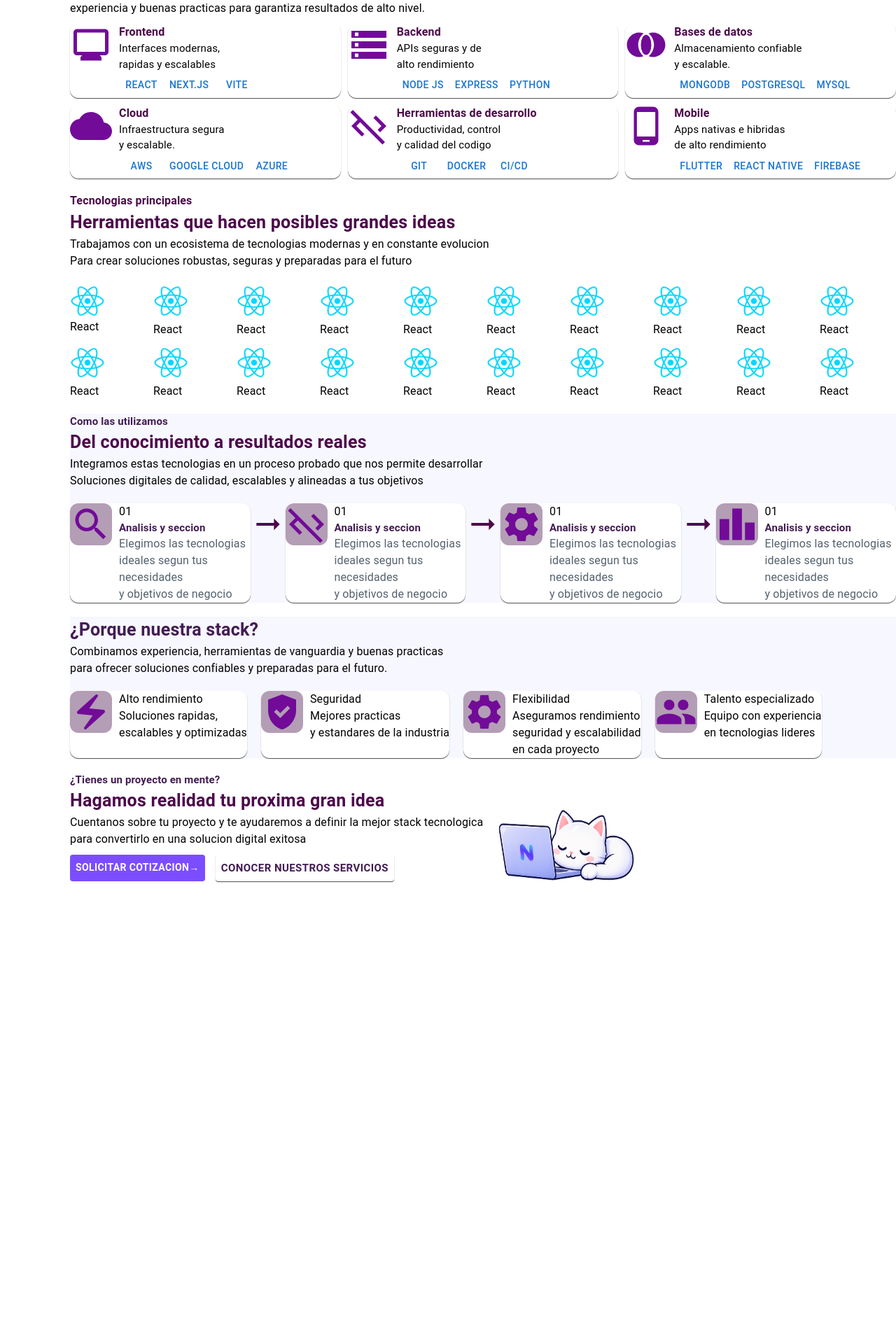
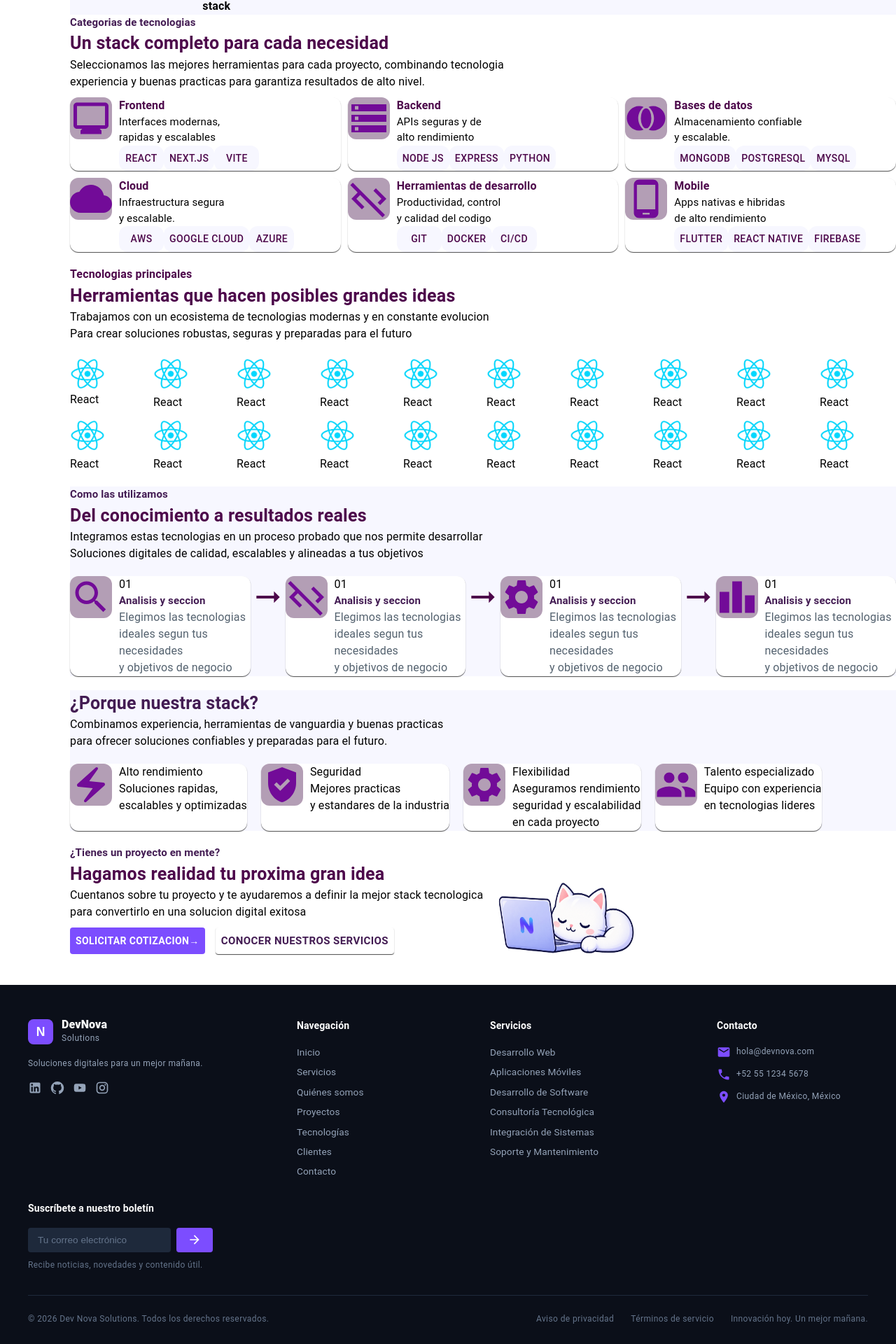
Before and after one commit to jessicahernandezt/dev-nova-solutions, a React (Vite) app: page /tecnologias in a window 1280 px wide. Shown: the part 548-2468 px from the top of the page at 70% size. Before the commit the page ends 1851 px from the top, so only its background shows below. Built offline with nearby package versions, Linux system fonts and the light colour scheme.

Commit message:
feat: termine la pagina individual, agregue los ultimos detalles de diseño a llas secciones faltantes, añadi footer

```diff
--- a/src/components/Categorias.jsx
+++ b/src/components/Categorias.jsx
@@ -27,7 +27,7 @@ function Categorias() {
             <Box sx={{marginTop:'10px', display:'grid', gridTemplateColumns:'repeat(3, 1fr)',gap:'10px'}}/*Tarjetas*/>
 
                 <Box sx={{backgroundColor:'white',display:'flex',borderRadius:'12px',boxShadow:'0 1px 1px rgba(0,0,0,0.7)'}}/*Font-End*/>
-                    <MonitorIcon sx={{color:'#720b98', width:'60px',height:'60px'}}></MonitorIcon>
+                    <MonitorIcon sx={{color:'#720b98', width:'60px',height:'60px',borderRadius:'12px', backgroundColor:'#b39eb5'}}></MonitorIcon>
 
                     <Box sx={{marginLeft:'10px'}}/*info-tarjeta*/>
                     <Typography sx={{color:'#4d084b', fontWeight:'bold'}}>Frontend</Typography>
@@ -36,14 +36,14 @@ function Categorias() {
                         rapidas y escalables
                     </Typography>
 
-                    <Button>React</Button>
-                    <Button>Next.js</Button>
-                    <Button>Vite</Button>
+                    <Button sx={{borderRadius:'12px', backgroundColor:'#f7f7ff', color: '#4d084b'}}>React</Button>
+                    <Button sx={{borderRadius:'12px', backgroundColor:'#f7f7ff', color: '#4d084b'}}>Next.js</Button>
+                    <Button sx={{borderRadius:'12px', backgroundColor:'#f7f7ff', color: '#4d084b'}}>Vite</Button>
                     </Box>
                 </Box>
 
                 <Box sx={{backgroundColor:'white',display:'flex',borderRadius:'12px',boxShadow:'0 1px 1px rgba(0,0,0,0.7)'}}/*Back-End*/>
-                    <StorageIcon sx={{color:'#720b98', width:'60px',height:'60px'}}></StorageIcon>
+                    <StorageIcon sx={{color:'#720b98', width:'60px',height:'60px', borderRadius:'12px', backgroundColor:'#b39eb5'}}></StorageIcon>
 
                     <Box sx={{marginLeft:'10px'}}/*info-tarjeta*/>
                     <Typography sx={{color:'#4d084b', fontWeight:'bold'}}>Backend</Typography>
@@ -52,14 +52,14 @@ function Categorias() {
                         alto rendimiento
                     </Typography>
 
-                    <Button>Node js</Button>
-                    <Button>Express</Button>
-                    <Button>Python</Button>
+                    <Button sx={{borderRadius:'12px', backgroundColor:'#f7f7ff', color: '#4d084b'}}>Node js</Button>
+                    <Button sx={{borderRadius:'12px', backgroundColor:'#f7f7ff', color: '#4d084b'}}>Express</Button>
+                    <Button sx={{borderRadius:'12px', backgroundColor:'#f7f7ff', color: '#4d084b'}}>Python</Button>
                     </Box>
                 </Box>
 
                 <Box sx={{backgroundColor:'white',display:'flex',borderRadius:'12px',boxShadow:'0 1px 1px rgba(0,0,0,0.7)'}}/*Bases-Datos*/>
-                    <JoinFullIcon sx={{color:'#720b98', width:'60px',height:'60px'}}></JoinFullIcon>
+                    <JoinFullIcon sx={{color:'#720b98', width:'60px',height:'60px', borderRadius:'12px', backgroundColor:'#b39eb5'}}></JoinFullIcon>
 
                     <Box sx={{marginLeft:'10px'}} /*info-tarjeta*/>
                     <Typography sx={{color:'#4d084b', fontWeight:'bold'}}>Bases de datos</Typography>
@@ -68,14 +68,14 @@ function Categorias() {
                         y escalable.
                     </Typography>
 
-                    <Button>MongoDB</Button>
-                    <Button>PostgreSQL</Button>
-                    <Button>MySQL</Button>
+                    <Button sx={{borderRadius:'12px', backgroundColor:'#f7f7ff', color: '#4d084b'}}>MongoDB</Button>
+                    <Button sx={{borderRadius:'12px', backgroundColor:'#f7f7ff', color: '#4d084b'}}>PostgreSQL</Button>
+                    <Button sx={{borderRadius:'12px', backgroundColor:'#f7f7ff', color: '#4d084b'}}>MySQL</Button>
                     </Box>
                 </Box>
 
                 <Box sx={{backgroundColor:'white',display:'flex',borderRadius:'12px',boxShadow:'0 1px 1px rgba(0,0,0,0.7)'}}/*Cloud*/>
-                    <CloudIcon sx={{color:'#720b98', width:'60px',height:'60px'}}></CloudIcon>
+                    <CloudIcon sx={{color:'#720b98', width:'60px',height:'60px', borderRadius:'12px', backgroundColor:'#b39eb5'}}></CloudIcon>
 
                     <Box sx={{marginLeft:'10px'}}/*info-tarjeta*/>
                     <Typography sx={{color:'#4d084b', fontWeight:'bold'}}>Cloud</Typography>
@@ -84,14 +84,14 @@ function Categorias() {
                         y escalable.
                     </Typography>
 
-                    <Button>AWS</Button>
-                    <Button>Google Cloud</Button>
-                    <Button>Azure</Button>
+                    <Button sx={{borderRadius:'12px', backgroundColor:'#f7f7ff', color: '#4d084b'}}>AWS</Button>
+                    <Button sx={{borderRadius:'12px', backgroundColor:'#f7f7ff', color: '#4d084b'}}>Google Cloud</Button>
+                    <Button sx={{borderRadius:'12px', backgroundColor:'#f7f7ff', color: '#4d084b'}}>Azure</Button>
                     </Box>
                 </Box>
 
                 <Box sx={{backgroundColor:'white',display:'flex',borderRadius:'12px',boxShadow:'0 1px 1px rgba(0,0,0,0.7)'}}/*Desarrollo*/>
-                    <CodeOffIcon sx={{color:'#720b98', width:'60px',height:'60px'}}></CodeOffIcon>
+                    <CodeOffIcon sx={{color:'#720b98', width:'60px',height:'60px',borderRadius:'12px', backgroundColor:'#b39eb5'}}></CodeOffIcon>
 
                     <Box sx={{marginLeft:'10px'}}/*info-tarjeta*/>
                     <Typography sx={{color:'#4d084b', fontWeight:'bold'}}>Herramientas de desarrollo</Typography>
@@ -100,14 +100,14 @@ function Categorias() {
                         y calidad del codigo
                     </Typography>
 
-                    <Button>Git</Button>
-                    <Button>Docker</Button>
-                    <Button>CI/CD</Button>
+                    <Button sx={{borderRadius:'12px', backgroundColor:'#f7f7ff', color: '#4d084b'}}>Git</Button>
+                    <Button sx={{borderRadius:'12px', backgroundColor:'#f7f7ff', color: '#4d084b'}}>Docker</Button>
+                    <Button sx={{borderRadius:'12px', backgroundColor:'#f7f7ff', color: '#4d084b'}}>CI/CD</Button>
                     </Box>
                 </Box>
 
                 <Box sx={{backgroundColor:'white',display:'flex',borderRadius:'12px',boxShadow:'0 1px 1px rgba(0,0,0,0.7)'}}/*Mobile*/>
-                    <PhoneAndroidIcon sx={{color:'#720b98', width:'60px',height:'60px'}}></PhoneAndroidIcon>
+                    <PhoneAndroidIcon sx={{color:'#720b98', width:'60px',height:'60px',borderRadius:'12px', backgroundColor:'#b39eb5'}}></PhoneAndroidIcon>
 
                     <Box sx={{marginLeft:'10px'}}/*info-tarjeta*/>
                     <Typography sx={{color:'#4d084b', fontWeight:'bold'}}>Mobile</Typography>
@@ -116,9 +116,9 @@ function Categorias() {
                         de alto rendimiento
                     </Typography>
 
-                    <Button>Flutter</Button>
-                    <Button>React Native</Button>
-                    <Button>Firebase</Button>
+                    <Button sx={{borderRadius:'12px', backgroundColor:'#f7f7ff', color: '#4d084b'}}>Flutter</Button>
+                    <Button sx={{borderRadius:'12px', backgroundColor:'#f7f7ff', color: '#4d084b'}}>React Native</Button>
+                    <Button sx={{borderRadius:'12px', backgroundColor:'#f7f7ff', color: '#4d084b'}}>Firebase</Button>
                     </Box>
                 </Box>
             </Box>
--- /dev/null
+++ b/src/components/Footer.jsx
@@ -0,0 +1,191 @@
+import React from 'react';
+import {
+    Box,
+    Typography,
+    Divider,
+} from '@mui/material';
+import LinkedInIcon from '@mui/icons-material/LinkedIn';
+import GitHubIcon from '@mui/icons-material/GitHub';
+import YouTubeIcon from '@mui/icons-material/YouTube';
+import InstagramIcon from '@mui/icons-material/Instagram';
+import EmailIcon from '@mui/icons-material/Email';
+import PhoneIcon from '@mui/icons-material/Phone';
+import LocationOnIcon from '@mui/icons-material/LocationOn';
+import ArrowForwardIcon from '@mui/icons-material/ArrowForward';
+
+function Footer() {
+  return (
+    <Box sx={{ bgcolor: '#0b0f19', color: '#94a3b8', py: 6, px: '2%' }}>
+      <Box sx={{ maxWidth: '1200px', mx: 'auto' }}>
+
+        <Box sx={{
+          display: 'flex',
+          justifyContent: 'space-between',
+          flexWrap: 'wrap',
+          gap: 4,
+          mb: 4
+        }}>
+
+          <Box sx={{ width: { xs: '100%', sm: '45%', md: '22%' } }}>
+            <Box sx={{ display: 'flex', alignItems: 'center', gap: 1.5, mb: 2 }}>
+              <Box
+                sx={{
+                  bgcolor: '#7c4dff',
+                  color: '#fff',
+                  width: 36,
+                  height: 36,
+                  borderRadius: 2,
+                  display: 'flex',
+                  alignItems: 'center',
+                  justifyContent: 'center',
+                  fontWeight: 800,
+                  fontSize: '1.1rem',
+                }}
+              >
+                N
+              </Box>
+              <Box>
+                <Typography variant="subtitle1" sx={{ fontWeight: 800, color: '#fff', lineHeight: 1.1 }}>
+                  DevNova
+                </Typography>
+                <Typography variant="caption" sx={{ color: '#94a3b8', letterSpacing: 0.5 }}>
+                  Solutions
+                </Typography>
+              </Box>
+            </Box>
+
+            <Typography variant="caption" sx={{ display: 'block', color: '#94a3b8', mb: 2, lineHeight: 1.5 }}>
+              Soluciones digitales para un mejor mañana.
+            </Typography>
+
+            <Box sx={{ display: 'flex', gap: 1.5, color: '#94a3b8' }}>
+              <LinkedInIcon fontSize="small" sx={{ cursor: 'pointer', '&:hover': { color: '#7c4dff' } }} />
+              <GitHubIcon fontSize="small" sx={{ cursor: 'pointer', '&:hover': { color: '#7c4dff' } }} />
+              <YouTubeIcon fontSize="small" sx={{ cursor: 'pointer', '&:hover': { color: '#7c4dff' } }} />
+              <InstagramIcon fontSize="small" sx={{ cursor: 'pointer', '&:hover': { color: '#7c4dff' } }} />
+            </Box>
+          </Box>
+
+          <Box sx={{ width: { xs: '45%', sm: '30%', md: '13%' } }}>
+            <Typography variant="subtitle2" sx={{ fontWeight: 700, color: '#fff', mb: 2 }}>
+              Navegación
+            </Typography>
+            <Box sx={{ display: 'flex', flexDirection: 'column', gap: 1 }}>
+              {['Inicio', 'Servicios', 'Quiénes somos', 'Proyectos', 'Tecnologías', 'Clientes', 'Contacto'].map((item) => (
+                <Typography
+                  key={item}
+                  sx={{ color: '#94a3b8', fontSize: '0.85rem', cursor: 'pointer', '&:hover': { color: '#7c4dff' } }}
+                >
+                  {item}
+                </Typography>
+              ))}
+            </Box>
+          </Box>
+
+          <Box sx={{ width: { xs: '45%', sm: '30%', md: '17%' } }}>
+            <Typography variant="subtitle2" sx={{ fontWeight: 700, color: '#fff', mb: 2 }}>
+              Servicios
+            </Typography>
+            <Box sx={{ display: 'flex', flexDirection: 'column', gap: 1 }}>
+              {['Desarrollo Web', 'Aplicaciones Móviles', 'Desarrollo de Software', 'Consultoría Tecnológica', 'Integración de Sistemas', 'Soporte y Mantenimiento'].map((item) => (
+                <Typography
+                  key={item}
+                  sx={{ color: '#94a3b8', fontSize: '0.85rem', cursor: 'pointer', '&:hover': { color: '#7c4dff' } }}
+                >
+                  {item}
+                </Typography>
+              ))}
+            </Box>
+          </Box>
+
+          <Box sx={{ width: { xs: '100%', sm: '45%', md: '18%' } }}>
+            <Typography variant="subtitle2" sx={{ fontWeight: 700, color: '#fff', mb: 2 }}>
+              Contacto
+            </Typography>
+            <Box sx={{ display: 'flex', flexDirection: 'column', gap: 1.5 }}>
+              <Box sx={{ display: 'flex', alignItems: 'center', gap: 1 }}>
+                <EmailIcon fontSize="small" sx={{ color: '#7c4dff' }} />
+                <Typography variant="caption" sx={{ color: '#94a3b8' }}>hola@devnova.com</Typography>
+              </Box>
+              <Box sx={{ display: 'flex', alignItems: 'center', gap: 1 }}>
+                <PhoneIcon fontSize="small" sx={{ color: '#7c4dff' }} />
+                <Typography variant="caption" sx={{ color: '#94a3b8' }}>+52 55 1234 5678</Typography>
+              </Box>
+              <Box sx={{ display: 'flex', alignItems: 'center', gap: 1 }}>
+                <LocationOnIcon fontSize="small" sx={{ color: '#7c4dff' }} />
+                <Typography variant="caption" sx={{ color: '#94a3b8' }}>Ciudad de México, México</Typography>
+              </Box>
+            </Box>
+          </Box>
+
+          <Box sx={{ width: { xs: '100%', sm: '100%', md: '22%' } }}>
+            <Typography variant="subtitle2" sx={{ fontWeight: 700, color: '#fff', mb: 2 }}>
+              Suscríbete a nuestro boletín
+            </Typography>
+            <Box sx={{ display: 'flex', gap: 1, mb: 1 }}>
+              <Box
+                sx={{
+                  bgcolor: '#1e293b',
+                  borderRadius: 1,
+                  p: '10px 14px',
+                  width: '100%',
+                  color: '#64748b',
+                  fontSize: '0.85rem',
+                }}
+              >
+                Tu correo electrónico
+              </Box>
+              <Box
+                sx={{
+                  bgcolor: '#7c4dff',
+                  color: '#fff',
+                  borderRadius: 1,
+                  display: 'flex',
+                  alignItems: 'center',
+                  justifyContent: 'center',
+                  px: 2,
+                  cursor: 'pointer',
+                }}
+              >
+                <ArrowForwardIcon fontSize="small" />
+              </Box>
+            </Box>
+            <Typography variant="caption" sx={{ color: '#64748b', fontSize: '0.75rem' }}>
+              Recibe noticias, novedades y contenido útil.
+            </Typography>
+          </Box>
+
+        </Box>
+
+        <Divider sx={{ borderColor: '#1e293b', my: 3 }} />
+
+        <Box sx={{
+          display: 'flex',
+          justifyContent: 'space-between',
+          alignItems: 'center',
+          flexWrap: 'wrap',
+          gap: 2
+        }}>
+          <Typography variant="caption" sx={{ color: '#64748b' }}>
+            © 2026 Dev Nova Solutions. Todos los derechos reservados.
+          </Typography>
+
+          <Box sx={{ display: 'flex', gap: 3, alignItems: 'center' }}>
+            <Typography variant="caption" sx={{ color: '#64748b', cursor: 'pointer', '&:hover': { color: '#fff' } }}>
+              Aviso de privacidad
+            </Typography>
+            <Typography variant="caption" sx={{ color: '#64748b', cursor: 'pointer', '&:hover': { color: '#fff' } }}>
+              Términos de servicio
+            </Typography>
+            <Typography variant="caption" sx={{ color: '#64748b', display: { xs: 'none', md: 'block' } }}>
+              Innovación hoy. Un mejor mañana.
+            </Typography>
+          </Box>
+        </Box>
+
+      </Box>
+    </Box>
+  );
+}
+
+export default Footer
--- a/src/components/Hero.jsx
+++ b/src/components/Hero.jsx
@@ -61,7 +61,7 @@ function Hero() {
             </Box>
 
             <Box /*Imagen-Hero*/ component="img" src='./img_hero.png' alt='TecnologiasHero' sx={{
-                height: '400px', width: '600px'
+                height: '400px', width: '800px'
             }}></Box>
 
         </Box>
--- a/src/pages/Tecnologias.jsx
+++ b/src/pages/Tecnologias.jsx
@@ -4,6 +4,7 @@ import TecnologiasCat from "../components/TecnologiasCat"
 import ComoUtilizamos from "../components/ComoUtilizamos"
 import Stack from "../components/Stack"
 import Idea from "../components/Idea"
+import Footer from "../components/Footer"
 
 
 
@@ -16,6 +17,7 @@ function Tecnologias() {
     <ComoUtilizamos />
     <Stack />
     <Idea />
+    <Footer />
     </>
 
   )
```
